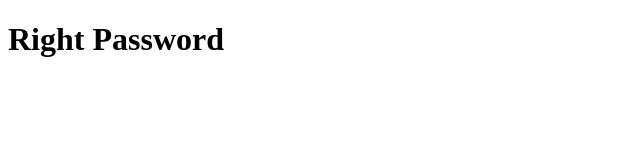
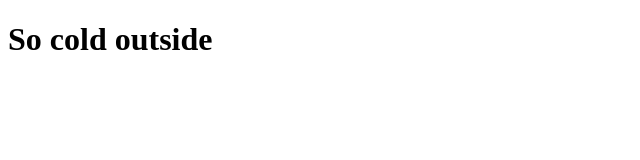
Before and after one commit to TemirovaAzima/typescript-react, a React (Vite) app: page / in a window 1280 px wide. Shown: the top 160 px of the page, without its empty margins (0-640 px from the left). Built offline with nearby package versions, Linux system fonts and the light colour scheme.

Commit message:
weather conditional rendering

```diff
--- a/src/App.tsx
+++ b/src/App.tsx
@@ -1,26 +1,10 @@
-import React, {JSX} from "react";
-type PasswordProp={
-    isValid : boolean,
-}
-const ValidPassword=() :JSX.Element=><h1>Right Password</h1>
-const InValidPassword =(): JSX.Element=> <h1>Wrong Password</h1>
-// const Password: React.FC<PasswordProp>=({isValid})=>{
-//     if(isValid){
-//         return ValidPassword()
-//     }else{
-//         return InValidPassword()
-//     }
-// }
+import Weather from "./components/Weather.tsx";
 
-// using ternary operator
-const Password: React.FC<PasswordProp>=({isValid})=>{
-   return  isValid ? <ValidPassword/> : <InValidPassword/>;
-}
 
 const App = () => {
     return (
         <div>
-          <Password isValid={true}/>
+            <Weather temperature={-45}/>
         </div>
     )
 }
--- /dev/null
+++ b/src/components/Weather.tsx
@@ -0,0 +1,19 @@
+import {JSX} from "react";
+
+
+const Weather = ({temperature}: {temperature: number}): JSX.Element => {
+    if(temperature< 15){
+        return <h1>So cold outside</h1>
+    }else if(temperature>15 && temperature<25){
+        return <h1>Good weather</h1>
+    }else if(temperature>25 ) {
+        return <h1>So hot</h1>
+}
+
+    return (
+        <div>
+            <h1>Weather</h1>
+        </div>
+    )
+}
+export default Weather
```
